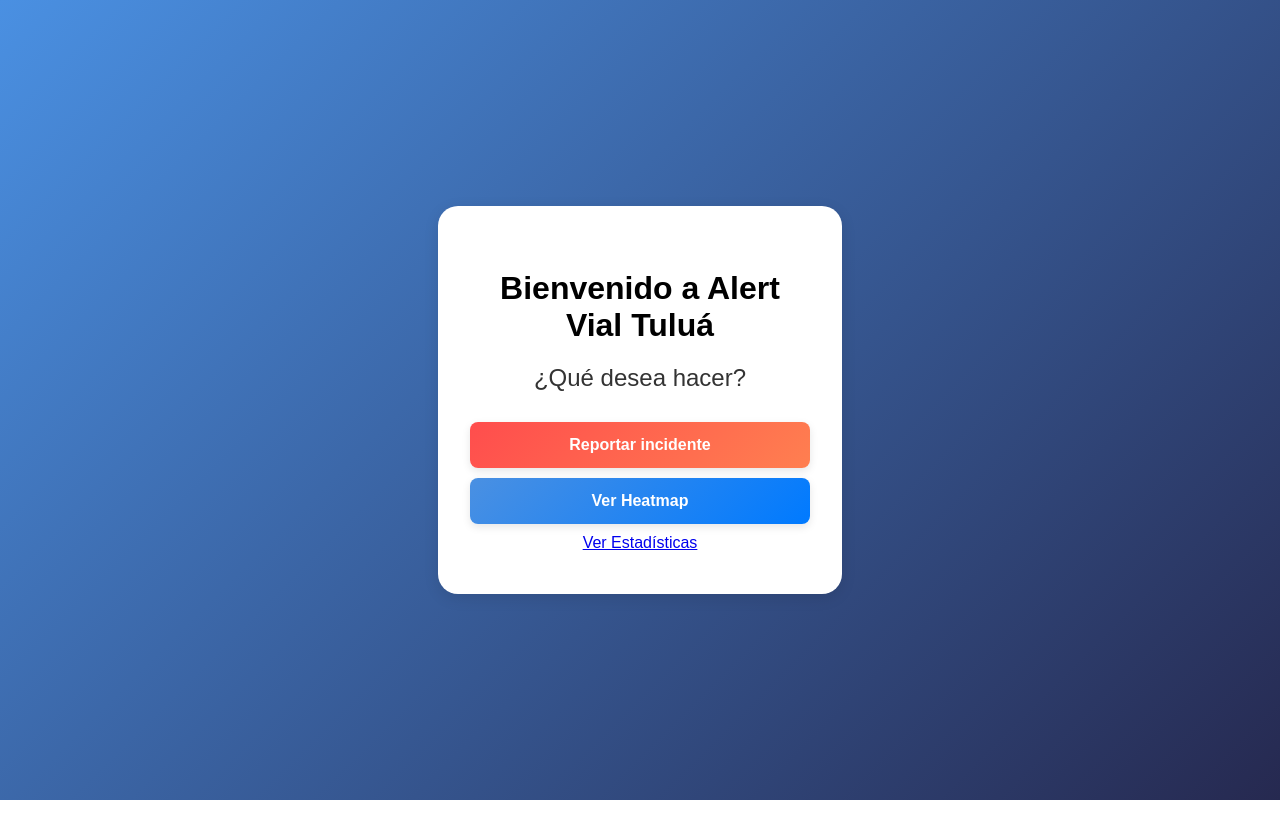
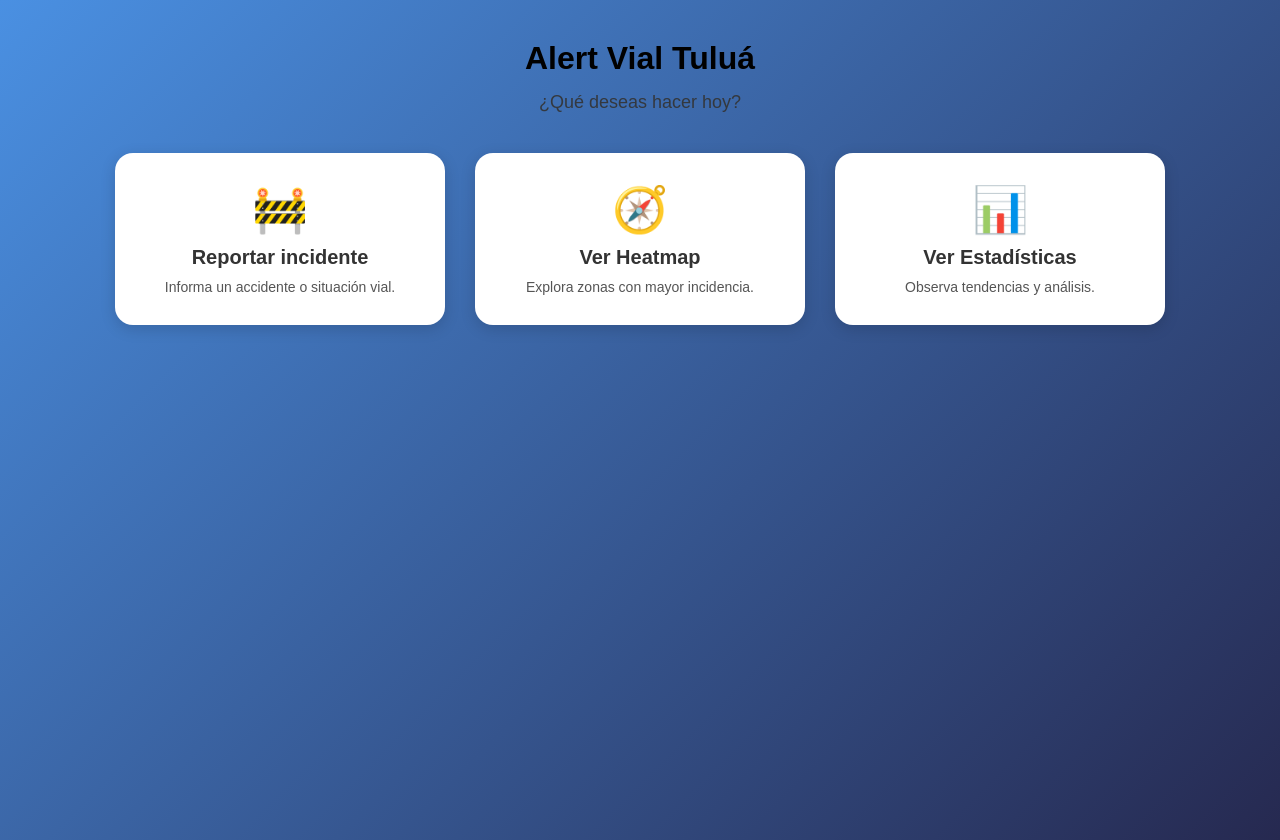
Before and after one commit to Davidgarar/AlertVialTulua, a Flask app: page /alertv in a window 1280 px wide. Before the commit the page ends 800 px from the top, so only its background shows below. Run offline with Flask 3, Linux system fonts and the light colour scheme; the visitor is signed in with stand-in values (Sample User, id 1); some libraries are stand-ins or nearby versions.

Commit message:
cambio de las funciones

```diff
--- a/importar_accidentes.py
+++ b/importar_accidentes.py
@@ -16,7 +16,7 @@ conn = psycopg2.connect(
 )
 cur = conn.cursor()
 
-with open(r"c:\Users\Digital\Desktop\proyecto tl\AlertVialTulua\Accidentalidad_Vehicular_en_el_Municipio_de_Tuluá_20251023.csv", 'r', encoding='utf-8') as f:
+with open("Accidentalidad_Vehicular_en_el_Municipio_de_Tuluá_20251023.csv", 'r', encoding='utf-8') as f:
 
     reader = csv.DictReader(f, delimiter=',', quotechar='"')
     count = 0
--- a/static/style.css
+++ b/static/style.css
@@ -1,15 +1,14 @@
 /* --- Estilos generales --- */
 
+/* --- Estilos generales --- */
 body {
   margin: 0;
   padding: 0;
   font-family: Arial, sans-serif;
   background: linear-gradient(135deg, #4a90e2, #262950);
-  height: 100vh;
-  display: flex;
-  justify-content: center;
-  align-items: center;
+  min-height: 100vh;
 }
+
 
 /* --- Contenedor principal --- */
 .container {
@@ -223,3 +222,80 @@ a.btn-heatmap:hover {
   color: #721c24;
   border: 1px solid #f5c6cb;
 }
+
+/* === ESTILOS PARA LA PÁGINA PRINCIPAL MODERNA === */
+
+/* Contenedor grande para homepage */
+.home-container {
+  width: 90%;
+  max-width: 1100px;
+  margin: auto;
+  text-align: center;
+  margin-top: 40px;
+  color: white;
+}
+
+.home-title {
+  font-size: 32px;
+  font-weight: 700;
+  margin-bottom: 5px;
+}
+
+.home-subtitle {
+  font-size: 18px;
+  opacity: 0.9;
+  margin-bottom: 40px;
+}
+
+/* Grid de opciones */
+.options-grid {
+  display: flex;
+  justify-content: center;
+  gap: 30px;
+  flex-wrap: wrap;
+}
+
+/* Tarjetas */
+.option-card {
+  background: white;
+  width: 280px;
+  padding: 30px 25px;
+  border-radius: 18px;
+  box-shadow: 0 4px 15px rgba(0,0,0,0.15);
+  transition: 0.3s ease;
+  text-decoration: none;
+  color: #333;
+}
+
+.option-card:hover {
+  transform: translateY(-6px);
+  box-shadow: 0 8px 20px rgba(0,0,0,0.22);
+}
+
+/* Íconos grandes */
+.option-icon {
+  font-size: 45px;
+  margin-bottom: 10px;
+  display: block;
+}
+
+/* Título de la tarjeta */
+.option-title {
+  font-size: 20px;
+  font-weight: bold;
+  margin-bottom: 10px;
+}
+
+/* Texto de la tarjeta */
+.option-desc {
+  font-size: 14px;
+  color: #555;
+}
+
+/* Centrar login sin afectar otras páginas */
+.login-page {
+  display: flex;
+  justify-content: center;
+  align-items: center;
+  min-height: 100vh;
+}
--- a/templates/alertv.html
+++ b/templates/alertv.html
@@ -4,21 +4,41 @@
   <meta charset="UTF-8">
   <meta name="viewport" content="width=device-width, initial-scale=1.0">
   <title>Alert Vial Tuluá</title>
+
+  <!-- Tu archivo CSS -->
   <link rel="stylesheet" href="{{ url_for('static', filename='style.css') }}">
+</head>
 
-</head>
 <body>
-  <div class="container">
-    <h1>Bienvenido a Alert Vial Tuluá</h1>
-    <h2>¿Qué desea hacer?</h2>
-    <a href="{{ url_for('reportar') }}" class="btn-reportar">Reportar incidente</a>
 
-    <!-- mostrar heatmap -->
-    <a href="{{ url_for('heatmap') }}" class="btn-heatmap">Ver Heatmap</a >
+  <div class="home-container">
+    <h1 class="home-title">Alert Vial Tuluá</h1>
+    <h2 class="home-subtitle">¿Qué deseas hacer hoy?</h2>
 
-    <!-- mostrar estadísticas -->
-    <a href="/analytics" class="btn-estadisticas">Ver Estadísticas</a >
+    <div class="options-grid">
 
+      <!-- Tarjeta 1 -->
+      <a href="{{ url_for('reportar') }}" class="option-card">
+        <span class="option-icon">🚧</span>
+        <div class="option-title">Reportar incidente</div>
+        <div class="option-desc">Informa un accidente o situación vial.</div>
+      </a>
+
+      <!-- Tarjeta 2 -->
+      <a href="{{ url_for('heatmap') }}" class="option-card">
+        <span class="option-icon">🧭</span>
+        <div class="option-title">Ver Heatmap</div>
+        <div class="option-desc">Explora zonas con mayor incidencia.</div>
+      </a>
+
+      <!-- Tarjeta 3 -->
+      <a href="/analytics" class="option-card">
+        <span class="option-icon">📊</span>
+        <div class="option-title">Ver Estadísticas</div>
+        <div class="option-desc">Observa tendencias y análisis.</div>
+      </a>
+
+    </div>
   </div>
 
 </body>
--- a/templates/index.html
+++ b/templates/index.html
@@ -8,7 +8,8 @@
     <link rel="stylesheet" href="{{ url_for('static', filename='style.css') }}">
 
 </head>
-<body>
+<body class="login-page">
+
     <div class = "container">
         <h1>Alert Vial Tulua</h1>
         <h2>Iniciar Sesión</h2>
```
Also changed, not shown: static/img/cubodehielo.jpg (added).
